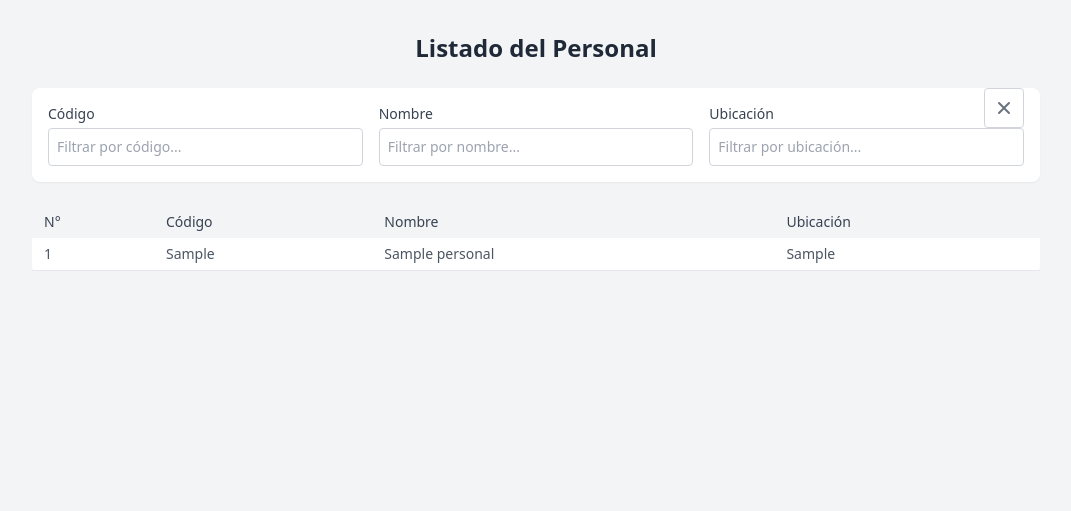
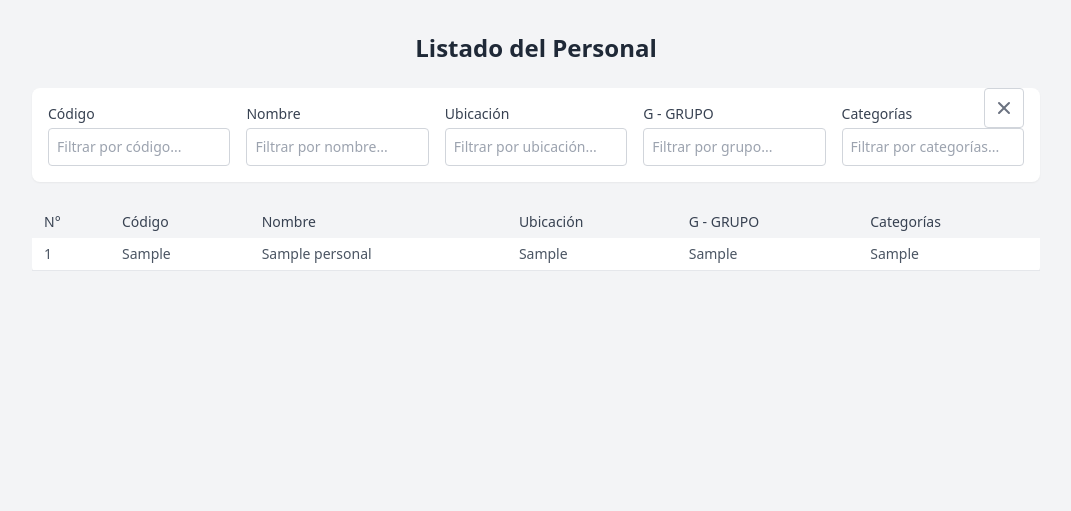
Before and after one commit to kelvinL55/gestionPersonal, a Django app: page /personal/listado/ in a window 1280 px wide. Shown: the part 73-584 px from the top of the page, without its empty margins (104-1175 px from the left). Run offline with Django 5.2, Linux system fonts and the light colour scheme; tables that the repository leaves empty hold one stand-in row (values such as "Sample post"); some libraries are stand-ins or nearby versions.

Commit message:
Actualización de modelos, vistas y plantillas del módulo personal

```diff
--- a/personal/forms.py
+++ b/personal/forms.py
@@ -4,10 +4,12 @@ from .models import Personal
 class PersonalForm(forms.ModelForm):
     class Meta:
         model = Personal
-        fields = ['codigo', 'nombre', 'ubicacion']
+        fields = ['codigo', 'nombre', 'ubicacion', 'grupo', 'categorias']
         labels = {
             'numero': 'N°',
             'codigo': 'Código',
             'nombre': 'Nombre',
             'ubicacion': 'Ubicación',
+            'grupo': 'G - GRUPO',
+            'categorias': 'Categorías',
         }
--- a/personal/models.py
+++ b/personal/models.py
@@ -1,10 +1,12 @@
 from django.db import models
 
 class Personal(models.Model):
-    numero = models.PositiveIntegerField(unique=True)  # Este será tu campo "N°"
+    numero = models.PositiveIntegerField(unique=True)  # Campo para almacenar el número de registro
     codigo = models.CharField(max_length=20, unique=True)
     nombre = models.CharField(max_length=100)
     ubicacion = models.CharField(max_length=100)
+    grupo = models.CharField(max_length=100)
+    categorias = models.CharField(max_length=100)
 
     def __str__(self):
         return self.nombre
--- a/personal/templates/personal/listado.html
+++ b/personal/templates/personal/listado.html
@@ -5,7 +5,7 @@
 {% block content %}
 
 <div class="container mx-auto px-2 py-2 max-w-5xl">
-  <!-- Header con título centrado -->
+  <!-- Encabezado con título centrado -->
   <div class="flex items-center justify-center mb-6">
     <h1 class="text-2xl font-bold text-center">Listado del Personal</h1>
   </div>
@@ -31,7 +31,7 @@
 
   <!-- Filtros de búsqueda -->
   <div class="mb-6 bg-white p-4 rounded-lg shadow-sm">
-    <div class="grid grid-cols-1 md:grid-cols-3 gap-4 relative">
+    <div class="grid grid-cols-1 md:grid-cols-5 gap-4 relative">
       <div class="relative">
         <label class="block text-sm font-medium text-gray-700 mb-1">Código</label>
         <input type="text" id="filterCodigo" class="block w-full p-2 text-sm text-gray-900 border border-gray-300 rounded focus:ring-blue-500 focus:border-blue-500" placeholder="Filtrar por código..." />
@@ -43,6 +43,14 @@
       <div class="relative">
         <label class="block text-sm font-medium text-gray-700 mb-1">Ubicación</label>
         <input type="text" id="filterUbicacion" class="block w-full p-2 text-sm text-gray-900 border border-gray-300 rounded focus:ring-blue-500 focus:border-blue-500" placeholder="Filtrar por ubicación..." />
+      </div>
+      <div class="relative">
+        <label class="block text-sm font-medium text-gray-700 mb-1">G - GRUPO</label>
+        <input type="text" id="filterGrupo" class="block w-full p-2 text-sm text-gray-900 border border-gray-300 rounded focus:ring-blue-500 focus:border-blue-500" placeholder="Filtrar por grupo..." />
+      </div>
+      <div class="relative">
+        <label class="block text-sm font-medium text-gray-700 mb-1">Categorías</label>
+        <input type="text" id="filterCategorias" class="block w-full p-2 text-sm text-gray-900 border border-gray-300 rounded focus:ring-blue-500 focus:border-blue-500" placeholder="Filtrar por categorías..." />
       </div>
       <div class="absolute right-0 top-1 -translate-y-1/2">
         <button id="clearFilters" class="w-10 h-10 text-gray-500 hover:text-gray-700 focus:outline-none focus:ring-2 focus:ring-offset-2 focus:ring-gray-500 rounded border border-gray-300 hover:bg-gray-50 flex items-center justify-center" title="Limpiar filtros">
@@ -62,6 +70,8 @@
           <th class="py-1.5 px-3 text-left font-medium">Código</th>
           <th class="py-1.5 px-3 text-left font-medium">Nombre</th>
           <th class="py-1.5 px-3 text-left font-medium">Ubicación</th>
+          <th class="py-1.5 px-3 text-left font-medium">G - GRUPO</th>
+          <th class="py-1.5 px-3 text-left font-medium">Categorías</th>
         </tr>
       </thead>
       <tbody class="text-gray-600">
@@ -71,10 +81,12 @@
           <td class="py-1.5 px-3">{{ persona.codigo }}</td>
           <td class="py-1.5 px-3">{{ persona.nombre }}</td>
           <td class="py-1.5 px-3">{{ persona.ubicacion }}</td>
+          <td class="py-1.5 px-3">{{ persona.grupo }}</td>
+          <td class="py-1.5 px-3">{{ persona.categorias }}</td>
         </tr>
         {% empty %}
         <tr id="noRecordsRow">
-          <td colspan="4" class="py-1.5 px-3 text-center">No hay registros</td>
+          <td colspan="6" class="py-1.5 px-3 text-center">No hay registros</td>
         </tr>
         {% endfor %}
       </tbody>
@@ -91,7 +103,9 @@
     const filterInputs = {
       codigo: document.getElementById("filterCodigo"),
       nombre: document.getElementById("filterNombre"),
-      ubicacion: document.getElementById("filterUbicacion")
+      ubicacion: document.getElementById("filterUbicacion"),
+      grupo: document.getElementById("filterGrupo"),
+      categorias: document.getElementById("filterCategorias")
     };
     const clearFiltersBtn = document.getElementById("clearFilters");
 
@@ -100,7 +114,9 @@
       const filters = {
         codigo: filterInputs.codigo.value.toLowerCase(),
         nombre: filterInputs.nombre.value.toLowerCase(),
-        ubicacion: filterInputs.ubicacion.value.toLowerCase()
+        ubicacion: filterInputs.ubicacion.value.toLowerCase(),
+        grupo: filterInputs.grupo.value.toLowerCase(),
+        categorias: filterInputs.categorias.value.toLowerCase()
       };
 
       for (let i = 1; i < rows.length; i++) {
@@ -110,11 +126,15 @@
         const codigo = cells[1].textContent.toLowerCase();
         const nombre = cells[2].textContent.toLowerCase();
         const ubicacion = cells[3].textContent.toLowerCase();
+        const grupo = cells[4].textContent.toLowerCase();
+        const categorias = cells[5].textContent.toLowerCase();
 
         const matchesFilters =
           codigo.includes(filters.codigo) &&
           nombre.includes(filters.nombre) &&
-          ubicacion.includes(filters.ubicacion);
+          ubicacion.includes(filters.ubicacion) &&
+          grupo.includes(filters.grupo) &&
+          categorias.includes(filters.categorias);
 
         rows[i].style.display = matchesFilters ? "" : "none";
         if (matchesFilters) visibleRowCount++;
--- a/personal/views.py
+++ b/personal/views.py
@@ -40,59 +40,75 @@ def personal_delete(request, pk):
 
 def import_excel(request):
     if request.method == 'POST':
-        # Check if a file was uploaded
+        # Verificar si se subió un archivo
         if 'excel_file' not in request.FILES:
             messages.error(request, 'Por favor seleccione un archivo Excel')
-            return redirect('personal_list')  # Adjust this to your actual view name
+            return redirect('personal_list')
 
         excel_file = request.FILES['excel_file']
 
-        # Check file extension
+        # Verificar la extensión del archivo
         if not excel_file.name.endswith(('.xlsx', '.xls')):
             messages.error(request, 'El archivo debe ser un Excel (.xlsx o .xls)')
-            return redirect('personal_list')  # Adjust this to your actual view name
+            return redirect('personal_list')
 
         try:
-            # Read the Excel file
+            # Leer el archivo Excel
             df = pd.read_excel(excel_file)
 
-            # Process each row
+            # Verificar que las columnas requeridas existan
+            required_columns = ['N°', 'Código', 'Nombre', 'Ubicación', 'G - GRUPO', 'Categorias']
+            missing_columns = [col for col in required_columns if col not in df.columns]
+
+            if missing_columns:
+                messages.error(request, f'El archivo Excel no contiene las siguientes columnas requeridas: {", ".join(missing_columns)}')
+                return redirect('personal_list')
+
+            # Procesar cada fila
             records_imported = 0
             for index, row in df.iterrows():
                 try:
-                    # Check if record with same code already exists
+                    # Verificar si existe un registro con el mismo código
                     existing_record = Personal.objects.filter(codigo=row['Código']).first()
 
                     if existing_record:
-                        # Update existing record
+                        # Actualizar registro existente
                         existing_record.nombre = row['Nombre']
                         existing_record.ubicacion = row['Ubicación']
                         existing_record.numero = row['N°']
+                        existing_record.grupo = row['G - GRUPO']
+                        existing_record.categorias = row['Categorias']
                         existing_record.save()
                     else:
-                        # Create new record
+                        # Crear nuevo registro
                         Personal.objects.create(
                             numero=row['N°'],
                             codigo=row['Código'],
                             nombre=row['Nombre'],
-                            ubicacion=row['Ubicación']
+                            ubicacion=row['Ubicación'],
+                            grupo=row['G - GRUPO'],
+                            categorias=row['Categorias']
                         )
 
                     records_imported += 1
                 except Exception as e:
-                    # Log individual row errors but continue processing
-                    print(f"Error importing row {index}: {str(e)}")
+                    # Registrar errores individuales de fila pero continuar procesando
+                    print(f"Error al importar la fila {index}: {str(e)}")
+                    messages.error(request, f'Error en la fila {index + 2}: {str(e)}')
                     continue
 
-            messages.success(request, f'Se importaron {records_imported} registros correctamente')
+            if records_imported > 0:
+                messages.success(request, f'Se importaron {records_imported} registros correctamente')
+            else:
+                messages.warning(request, 'No se importó ningún registro')
 
         except Exception as e:
             messages.error(request, f'Error al procesar el archivo: {str(e)}')
 
-        return redirect('personal_list')  # Adjust this to your actual view name
+        return redirect('personal_list')
 
-    # If not POST, redirect to list view
-    return redirect('personal_list')  # Adjust this to your actual view name
+    # Si no es POST, redirigir a la vista de lista
+    return redirect('personal_list')
 
 def home(request):
     return render(request, 'personal/home.html')
```
Also changed, not shown: personal/templates/personal/personal_list.html (+8 -3 lines), personal/migrations/0002_personal_categorias_personal_grupo.py (added).
